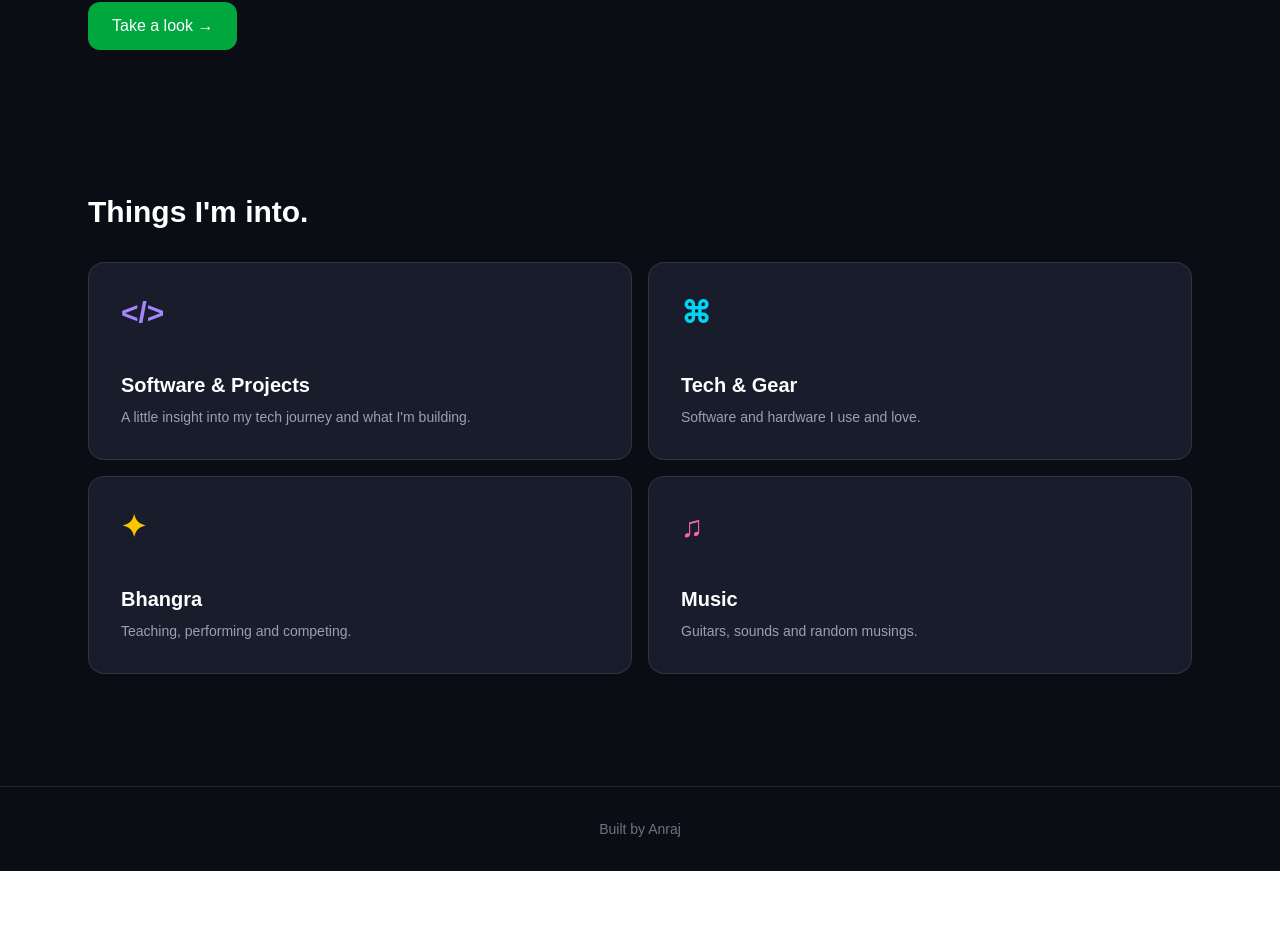
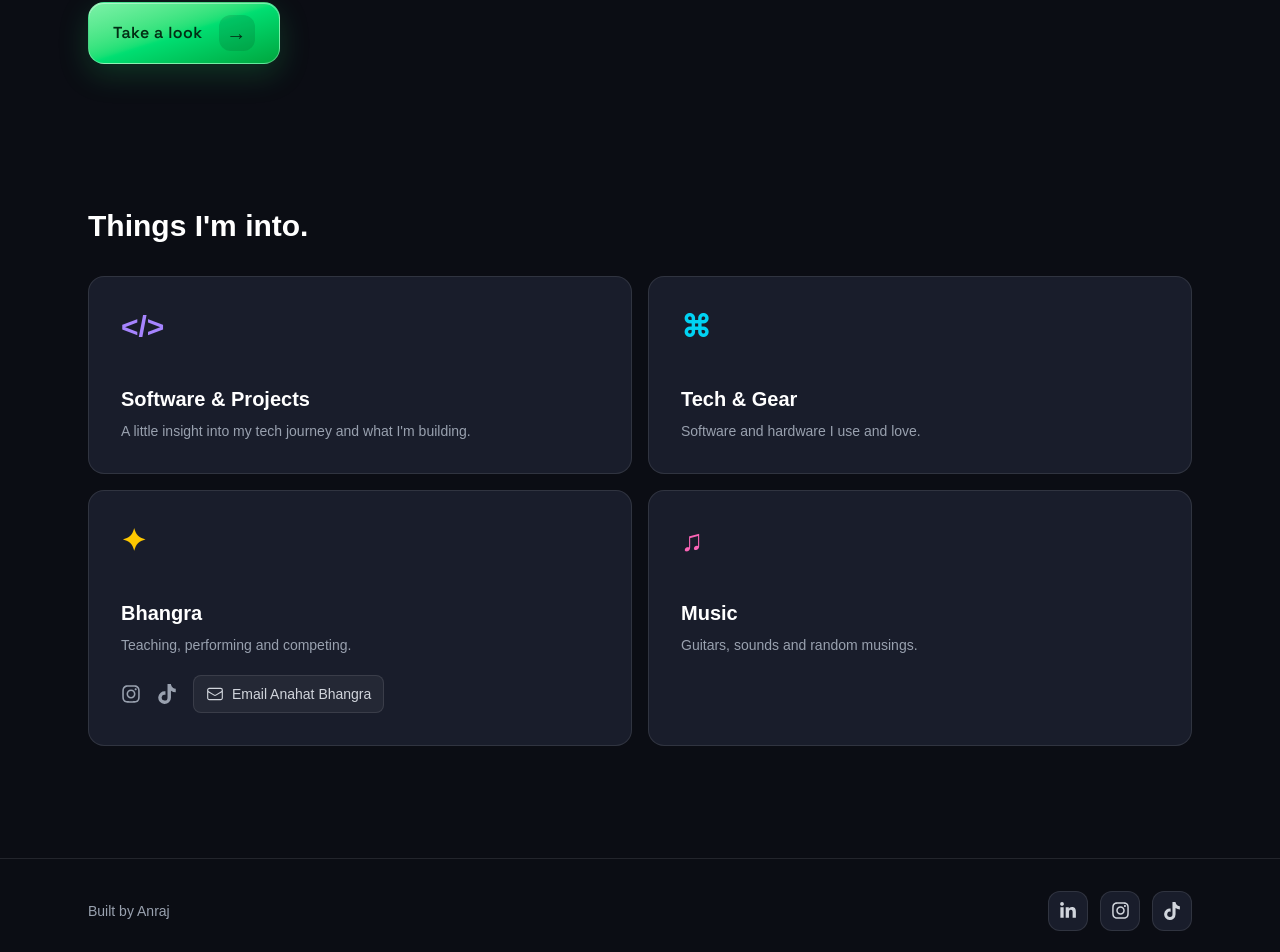
Before and after one commit to anrajplahe/anraj-website, a Next.js app: page / in a window 1280 px wide. Shown: the part 554-1506 px from the top of the page. Before the commit the page ends 1425 px from the top, so only its background shows below. Built offline with nearby package versions, Linux system fonts and the light colour scheme.

Commit message:
Add social links and customise homepage styling

```diff
--- a/src/app/page.tsx
+++ b/src/app/page.tsx
@@ -1,5 +1,17 @@
 
 import Navbar from "@/components/Navbar";
+import { Space_Grotesk } from "next/font/google";
+import {
+  FaLinkedinIn,
+  FaInstagram,
+  FaTiktok,
+} from "react-icons/fa6";
+import { HiOutlineEnvelope } from "react-icons/hi2";
+
+const spaceGrotesk = Space_Grotesk({
+  subsets: ["latin"],
+  weight: ["500", "600", "700"],
+});
 
 const interests = [
   {
@@ -59,12 +71,39 @@ export default function Home() {
             enjoying along the way.
           </p>
 
+
 <a
   href="#interests"
-            className="mt-10 inline-flex rounded-xl bg-green-600 px-6 py-3 font-medium transition hover:bg-green-500"
+  className={`
+    ${spaceGrotesk.className}
+    group mt-10 inline-flex items-center gap-4
+    rounded-2xl border border-green-200/40
+    bg-gradient-to-br from-green-300 via-green-400 to-green-600
+    px-6 py-3
+    text-base font-semibold tracking-wide text-green-950
+    shadow-[inset_0_1px_0_rgba(255,255,255,0.4),0_10px_30px_rgba(34,197,94,0.22)]
+    transition-all duration-300
+    motion-safe:hover:-translate-y-1
+    hover:shadow-[0_16px_40px_rgba(34,197,94,0.35)]
+    focus-visible:outline-2 focus-visible:outline-offset-4
+    focus-visible:outline-green-300
+  `}
 >
-            Take a look →
+  <span>Take a look</span>
+
+  <span
+    aria-hidden="true"
+    className="
+      flex h-9 w-9 items-center justify-center
+      rounded-xl bg-green-950/15
+      text-xl transition-transform duration-300
+      motion-safe:group-hover:translate-x-1
+      motion-safe:group-hover:-translate-y-1
+    ">
+    →
+  </span>
 </a>
+
         </div>
       </section>
 
@@ -94,15 +133,100 @@ export default function Home() {
               <p className="mt-2 text-sm text-gray-400">
                 {interest.description}
               </p>
+
+{interest.title === "Bhangra" && (
+  <div className="mt-5 flex items-center gap-4">
+    <a
+      href="https://www.instagram.com/anahatbhangra/"
+      target="_blank"
+      rel="noopener noreferrer"
+      aria-label="Anahat Bhangra Instagram"
+      className="text-gray-400 transition-colors hover:text-yellow-400"
+    >
+      <FaInstagram size={20} />
+    </a>
+
+    <a
+      href="https://www.tiktok.com/@anahatbhangra"
+      target="_blank"
+      rel="noopener noreferrer"
+      aria-label="Anahat Bhangra TikTok"
+      className="text-gray-400 transition-colors hover:text-yellow-400"
+    >
+      <FaTiktok size={20} />
+    </a>
+
+
+<a
+  href="mailto:anahatbhangra@gmail.com"
+  aria-label="Email Anahat Bhangra"
+  className="
+    inline-flex items-center gap-2
+    rounded-lg border border-white/10
+    bg-white/5 px-3 py-2
+    text-sm font-medium text-gray-300
+    transition-all duration-200
+    hover:border-yellow-400/40
+    hover:bg-yellow-400/10
+    hover:text-yellow-400
+  "
+>
+  <HiOutlineEnvelope size={18} />
+  <span>Email Anahat Bhangra</span>
+</a>
+
+  </div>
+)}
+
             </div>
           ))}
         </div>
       </section>
 
+
 {/* Footer */}
-      <footer className="border-t border-white/10 py-8 text-center text-sm text-gray-500">
+<footer className="border-t border-white/10">
+  <div className="mx-auto flex max-w-6xl flex-col items-center justify-between gap-5 px-6 py-8 sm:flex-row">
+
+    <p className="text-sm text-gray-400">
       Built by Anraj
+    </p>
+
+    <div className="flex items-center gap-3">
+      <a
+        href="https://www.linkedin.com/in/anraj-plahe/"
+        target="_blank"
+        rel="noopener noreferrer"
+        aria-label="LinkedIn"
+        className="flex h-10 w-10 items-center justify-center rounded-xl border border-white/10 bg-[#191D2B] text-gray-300 transition-all duration-200 hover:-translate-y-1 hover:border-green-400/50 hover:text-green-400 focus-visible:outline-2 focus-visible:outline-offset-2 focus-visible:outline-green-400"
+      >
+        <FaLinkedinIn size={18} />
+      </a>
+
+      <a
+        href="https://www.instagram.com/anraj.plahe/"
+        target="_blank"
+        rel="noopener noreferrer"
+        aria-label="Instagram"
+        className="flex h-10 w-10 items-center justify-center rounded-xl border border-white/10 bg-[#191D2B] text-gray-300 transition-all duration-200 hover:-translate-y-1 hover:border-green-400/50 hover:text-green-400 focus-visible:outline-2 focus-visible:outline-offset-2 focus-visible:outline-green-400"
+      >
+        <FaInstagram size={19} />
+      </a>
+
+      <a
+        href="https://www.tiktok.com/@anraj.plahe"
+        target="_blank"
+        rel="noopener noreferrer"
+        aria-label="TikTok"
+        className="flex h-10 w-10 items-center justify-center rounded-xl border border-white/10 bg-[#191D2B] text-gray-300 transition-all duration-200 hover:-translate-y-1 hover:border-green-400/50 hover:text-green-400 focus-visible:outline-2 focus-visible:outline-offset-2 focus-visible:outline-green-400"
+      >
+        <FaTiktok size={18} />
+      </a>
+    </div>
+
+  </div>
 </footer>
+
 
     </main>
   );
```
Lines whose indentation alone changed are shown as unchanged.
